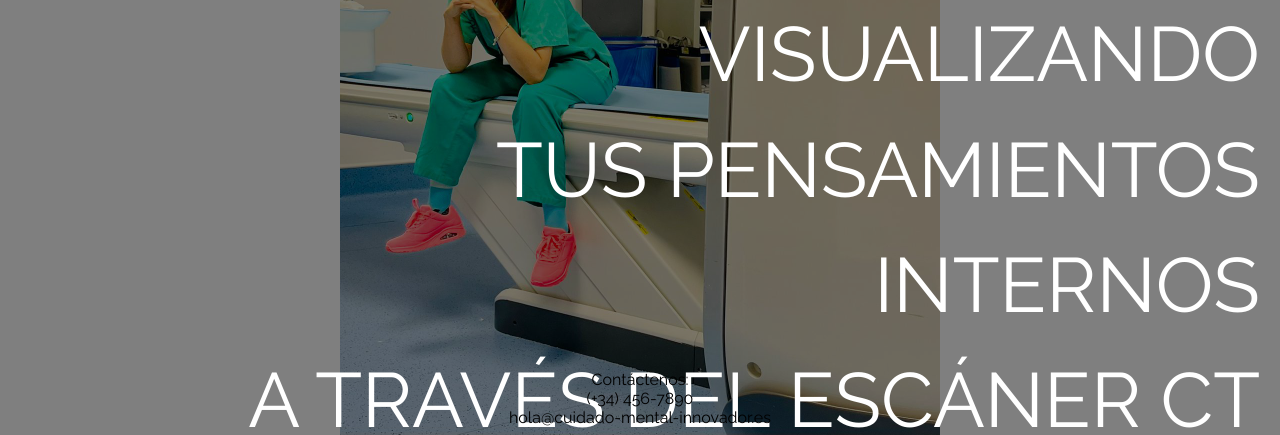
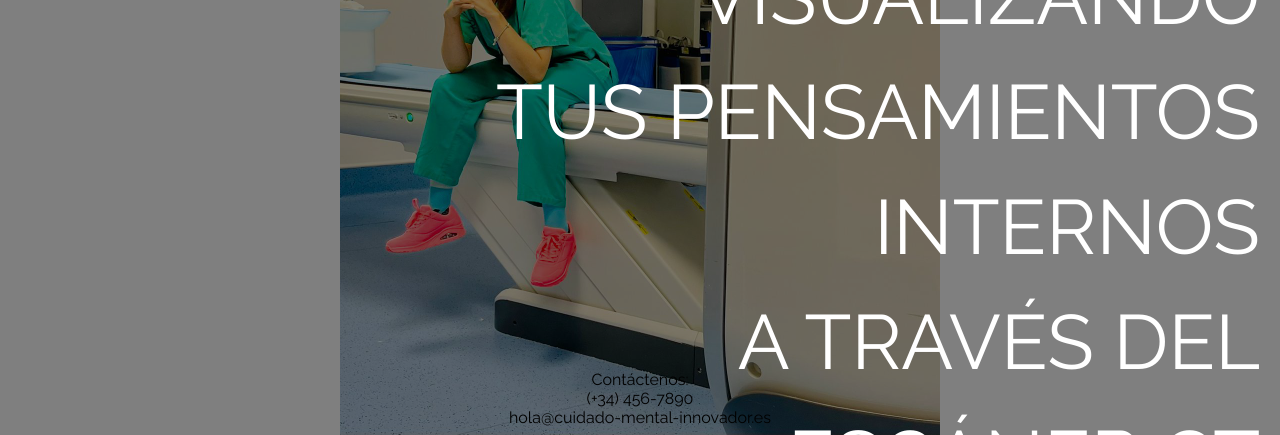
Before and after one commit to tuomasva/remaigine-mental-health, a plain HTML site: page index.html in a window 1280 px wide. Shown: the part 365-800 px from the top of the page. Drawn offline with Linux system fonts and the light colour scheme.

Commit message:
Update index.html

```diff
--- a/index.html
+++ b/index.html
@@ -65,7 +65,8 @@
         Visualizando<br>
         Tus Pensamientos<br>
         Internos<br>
-        A través del escáner CT
+        A través del<br>
+        Escáner CT
     </div>
 </div>
 <footer style="position: absolute; bottom: 1vh; text-align: center; width: 100%">
```
